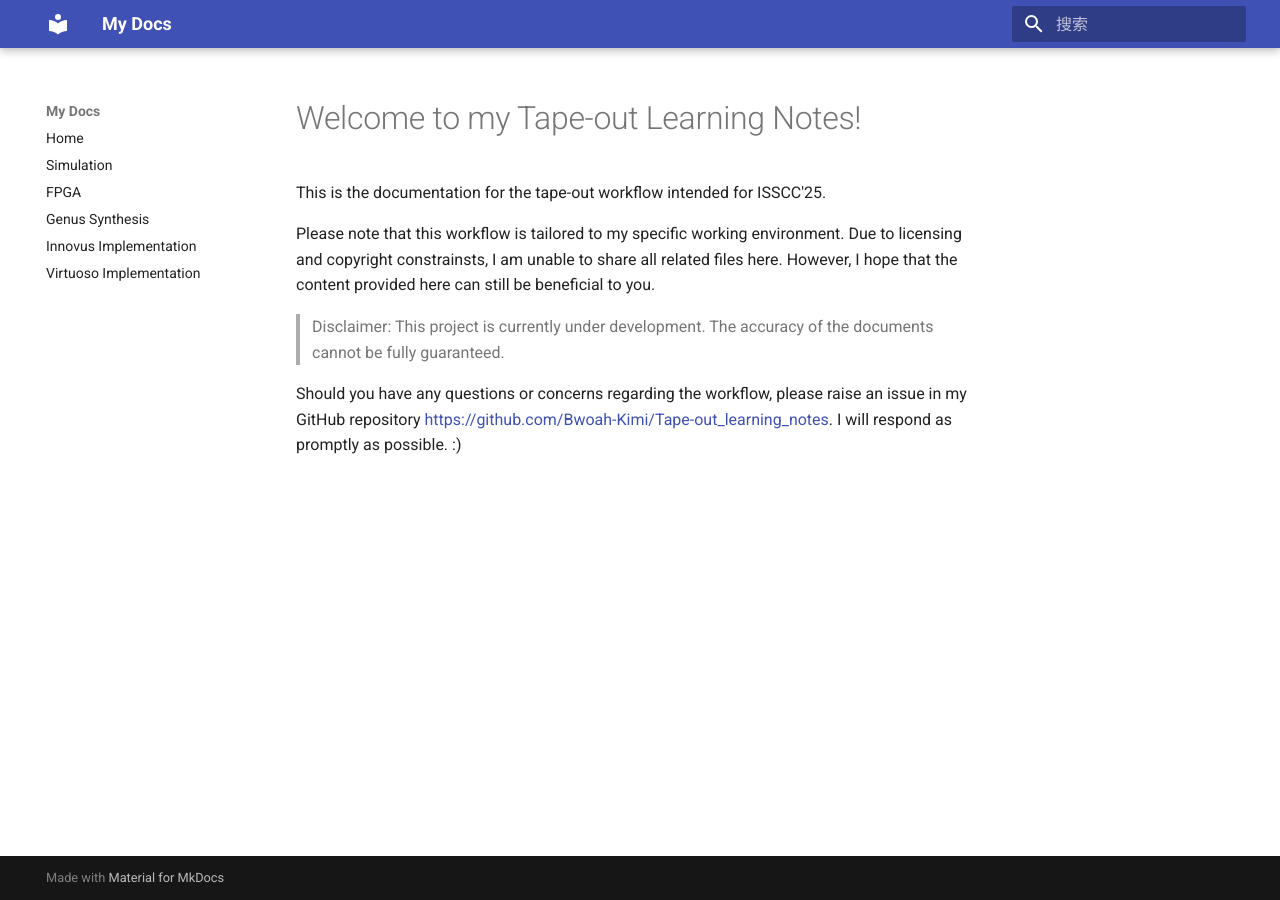
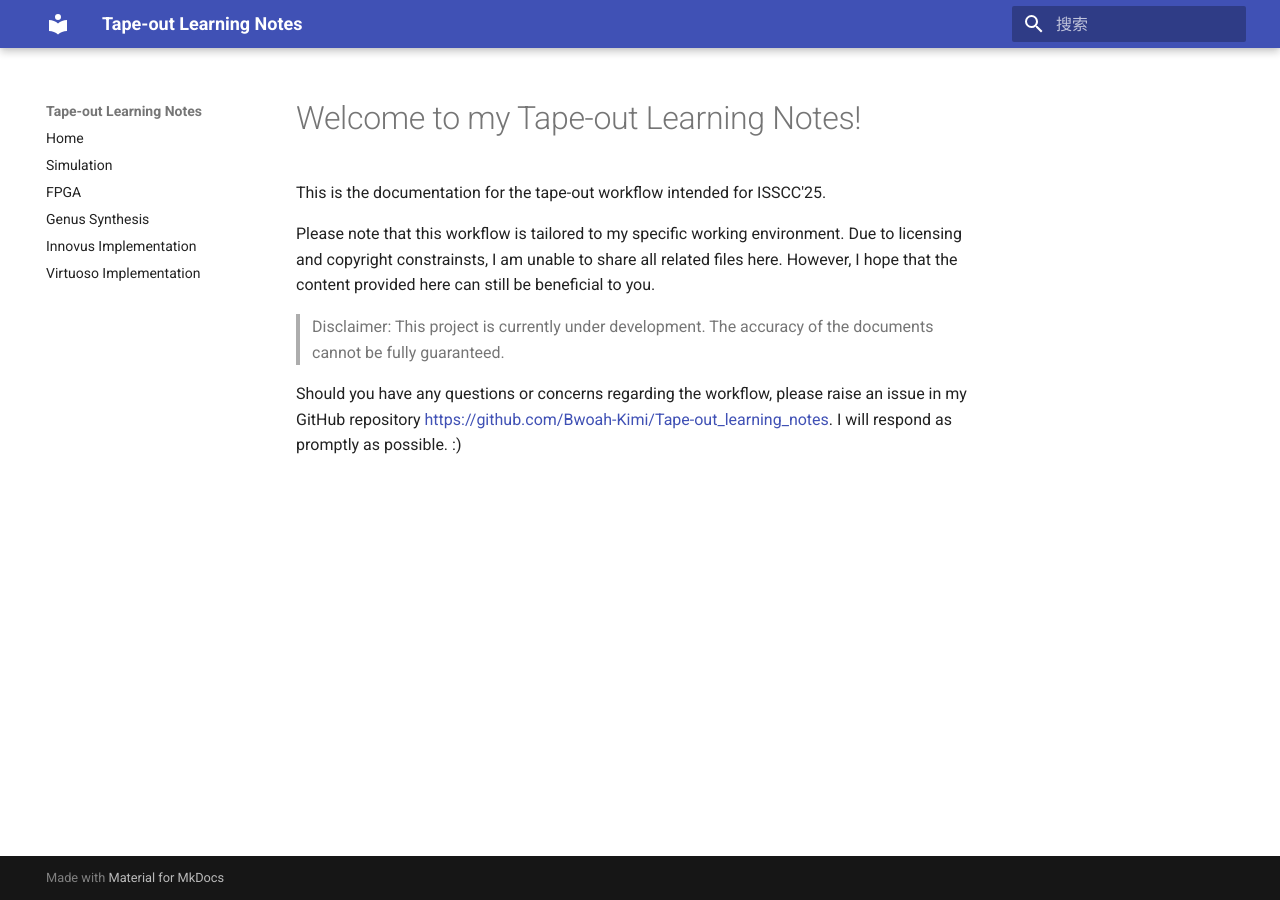
Before and after one commit to Bwoah-Kimi/Tape-out_learning_notes, an MkDocs documentation site: the page built from docs/index.md, in a window 1280 px wide. Built offline with MkDocs 1.6.1 and Material for MkDocs 9.7.7, drawn with Linux system fonts in a browser that asks for light colours; some web fonts are replaced.

Commit message:
update workflow

```diff
--- a/mkdocs.yml
+++ b/mkdocs.yml
@@ -1,4 +1,4 @@
-site_name: My Docs
+site_name: Tape-out Learning Notes
 
 theme:
   name: material
```
Also changed, not shown: 1 other file.
